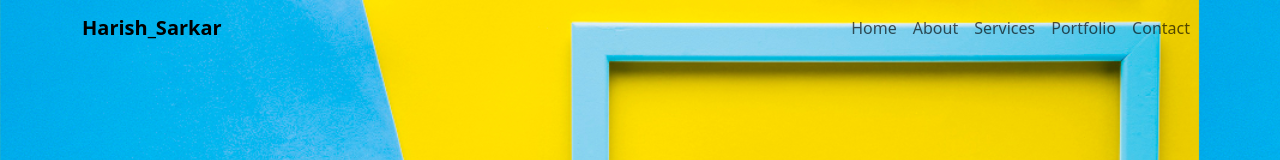
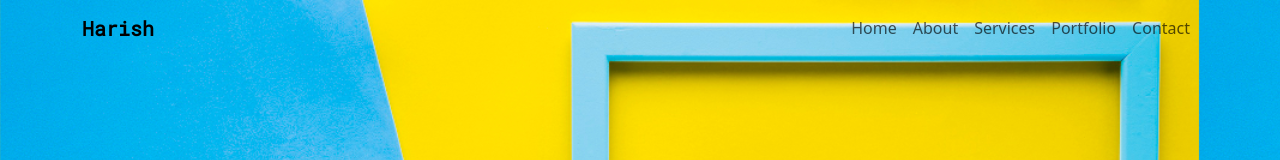
Before and after one commit to postboxhj/portf, a plain HTML site: page index.html in a window 1280 px wide. Shown: the top 160 px of the page. Drawn offline with nearby package versions, Linux system fonts and the light colour scheme.

Commit message:
navbar brand changed

```diff
--- a/index.html
+++ b/index.html
@@ -21,7 +21,7 @@
   <body>
     <nav class="navbar navbar-expand-lg fixed-top navbarScroll">
       <div class="container">
-        <a class="navbar-brand fw-bold" href=""> Harish_Sarkar</a>
+        <a class="navbar-brand fw-bold" href=""> Harish</a>
         <button
           class="navbar-toggler"
           type="button"
--- a/style.css
+++ b/style.css
@@ -1,7 +1,7 @@
 @import url("https://fonts.googleapis.com/css2?family=Roboto+Mono&display=swap");
 
 .hero_title,
-.hero_desc {
+.hero_desc,.navbar-brand {
   font-family: "Roboto Mono", monospace;
 }
 
```
